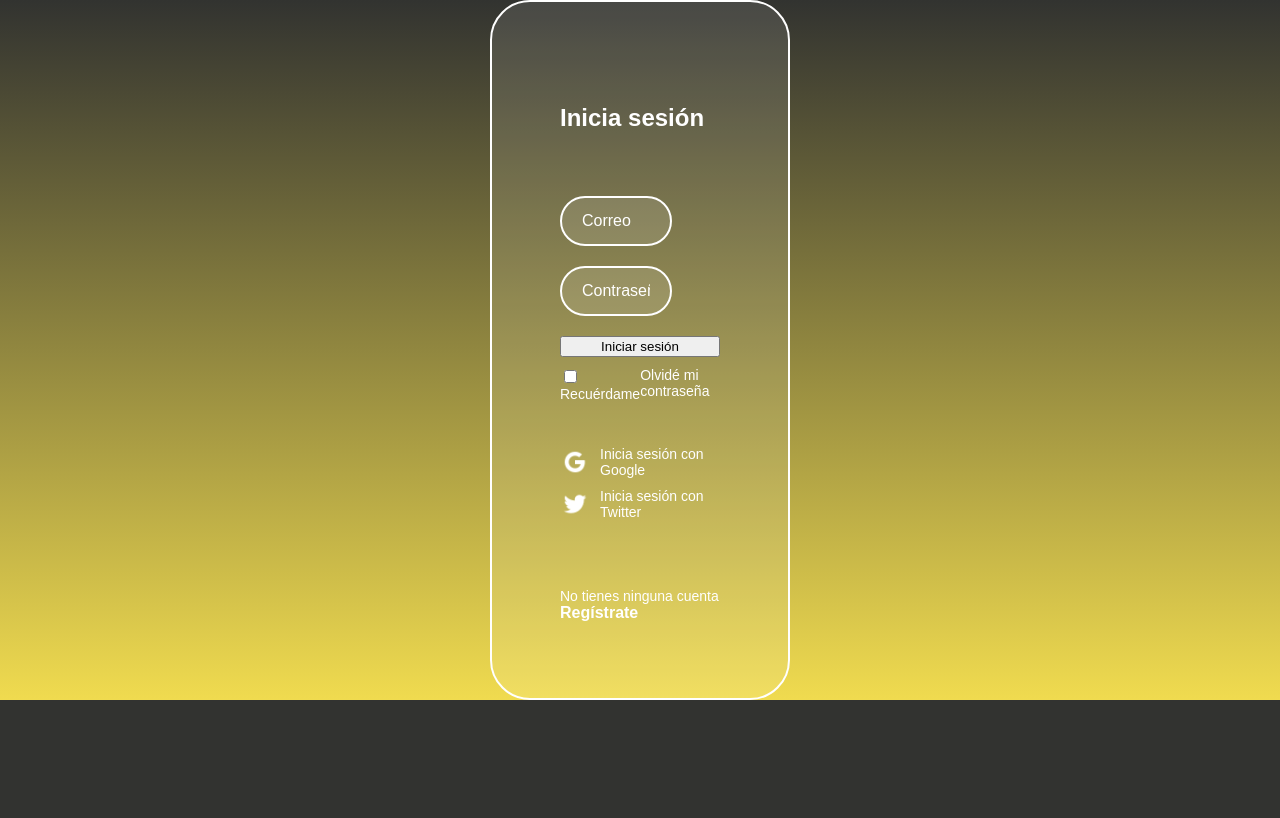
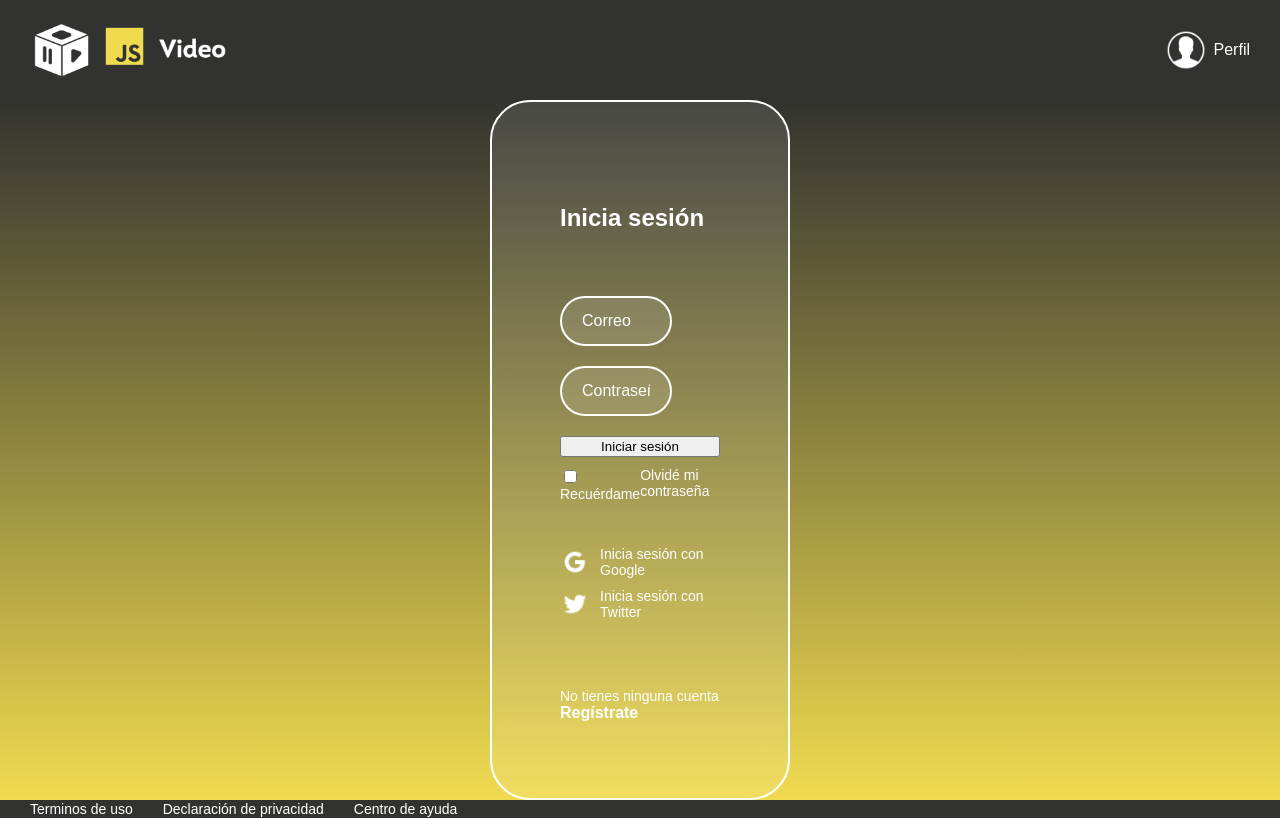
Before and after one commit to juanmarcosdev/helloworld2-reactjs, a React app: page /login in a window 1280 px wide. Built offline with nearby package versions, Linux system fonts and the light colour scheme; a web font is replaced by a local one.

Commit message:
Adding layout (header and footer rendering) to all pages

```diff
--- /dev/null
+++ b/src/components/Layout.jsx
@@ -0,0 +1,13 @@
+import React from 'react';
+import Header from './Header';
+import Footer from './Footer';
+
+const Layout = ({ children }) => (
+  <div className='App'>
+    <Header />
+    {children}
+    <Footer />
+  </div>
+);
+
+export default Layout;
--- a/src/containers/Home.jsx
+++ b/src/containers/Home.jsx
@@ -1,11 +1,9 @@
 import React, { useState, useEffect } from 'react';
-import Header from '../components/Header';
 import '../assets/styles/App.scss';
 import Search from '../components/Search';
 import Categories from '../components/Categories';
 import Carousel from '../components/Carousel';
 import CarouselItem from '../components/CarouselItem';
-import Footer from '../components/Footer';
 import useInitialState from '../hooks/useInitialState';
 
 const API = 'http://localhost:3000/initalState';
@@ -13,8 +11,7 @@ const API = 'http://localhost:3000/initalState';
 const Home = () => {
   const initialState = useInitialState(API);
   return (
-    <div className='App'>
-      <Header />
+    <>
       <Search />
       {
         initialState.mylist.length > 0 && (
@@ -51,9 +48,7 @@ const Home = () => {
           </Categories>
         )
       }
-
-      <Footer />
-    </div>
+    </>
   );
 };
 
--- a/src/routes/App.js
+++ b/src/routes/App.js
@@ -4,15 +4,18 @@ import Home from '../containers/Home';
 import Login from '../containers/Login';
 import Register from '../containers/Register';
 import NotFound from '../containers/NotFound';
+import Layout from '../components/Layout';
 
 const App = () => (
   <BrowserRouter>
+    <Layout>
       <Switch>
         <Route exact path='/' component={Home} />
         <Route exact path='/login' component={Login} />
         <Route exact path='/register' component={Register} />
         <Route component={NotFound} />
       </Switch>
+    </Layout>
   </BrowserRouter>
 );
 
```
Lines whose indentation alone changed are shown as unchanged.
